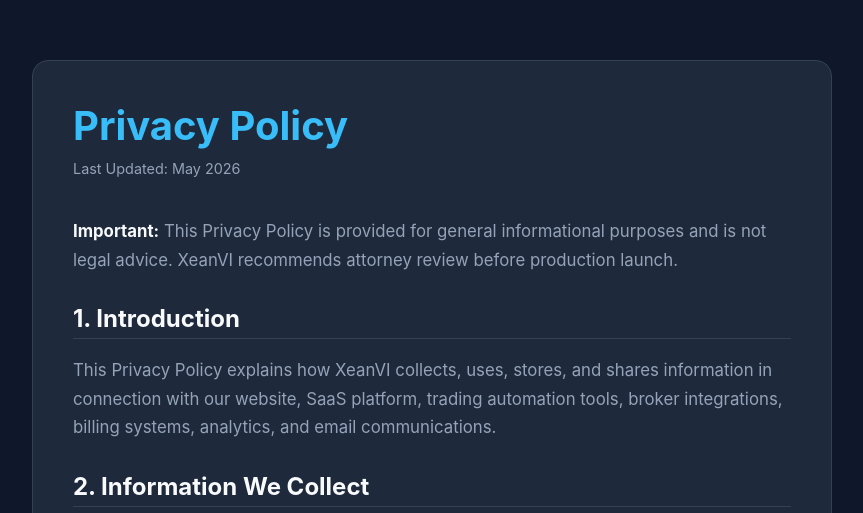
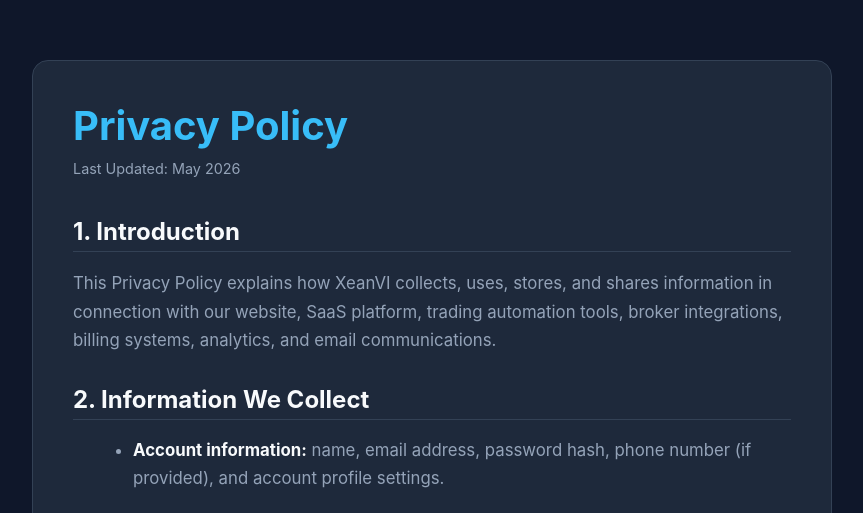
Before and after one commit to TroyS0326/trader, a Flask app: page /privacy in a window 1280 px wide. Shown: the part 71-584 px from the top of the page, without its empty margins (208-1071 px from the left). Run offline with Flask 3, Linux system fonts and the light colour scheme; parts of the project's set-up code (start-up, migrations or seed data) failed here and were passed over; some libraries are stand-ins or nearby versions.

Commit message:
Remove legal advice disclaimer from privacy policy
Removed disclaimer about legal advice from privacy policy.

```diff
--- a/templates/privacy.html
+++ b/templates/privacy.html
@@ -58,7 +58,6 @@
         <h1>Privacy Policy</h1>
         <div class="last-updated">Last Updated: May&nbsp;2026</div>
 
-        <p><strong>Important:</strong> This Privacy Policy is provided for general informational purposes and is not legal advice. XeanVI recommends attorney review before production launch.</p>
 
         <h2>1. Introduction</h2>
         <p>This Privacy Policy explains how XeanVI collects, uses, stores, and shares information in connection with our website, SaaS platform, trading automation tools, broker integrations, billing systems, analytics, and email communications.</p>
```
